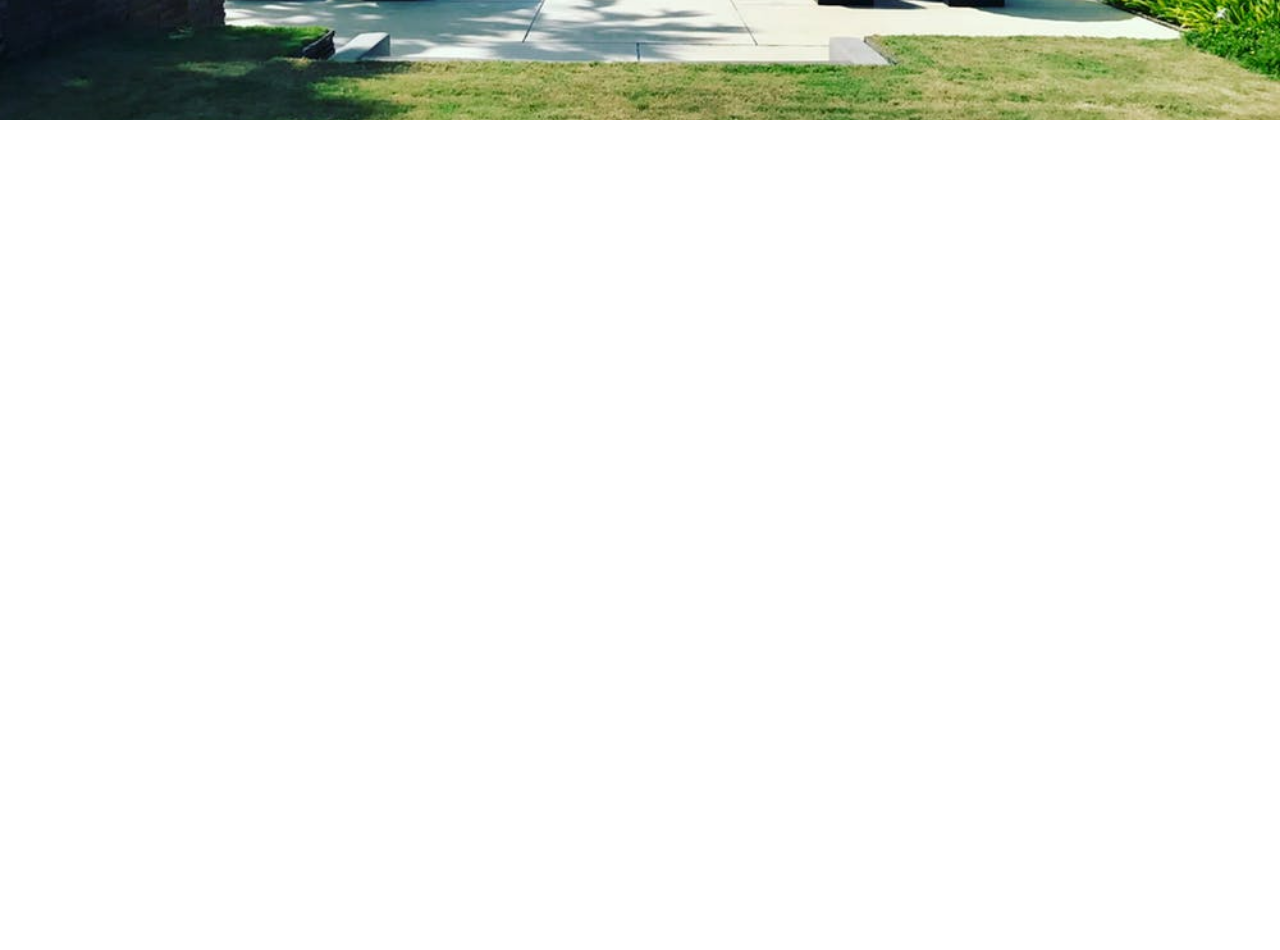
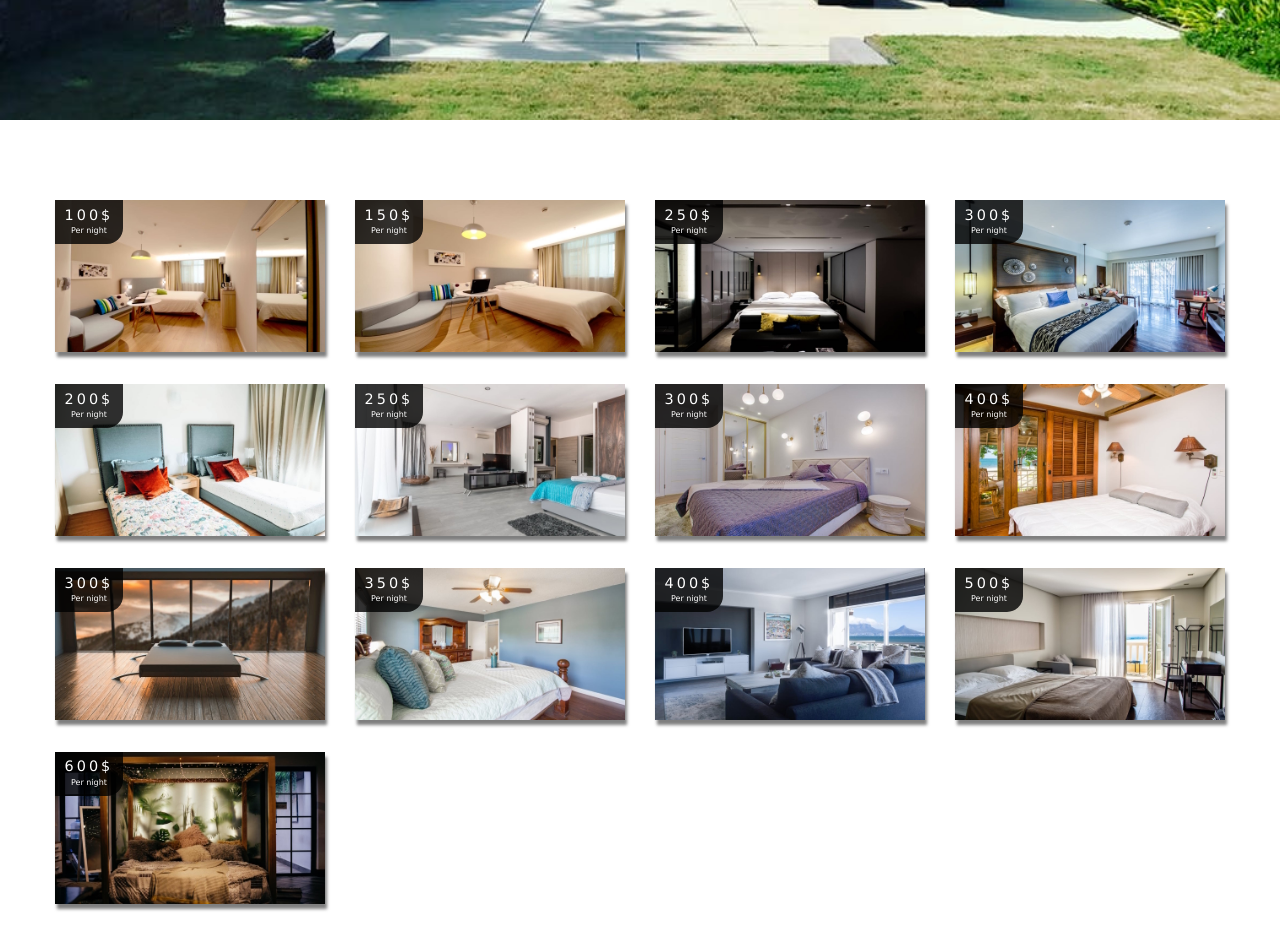
Before and after one commit to mohamed-bouzerouata/Beach_Resort, a React (Create React App) app in the folder my-resort/: page /Rooms in a window 1280 px wide. Shown: the part 680-1630 px from the top of the page. Before the commit the page ends 800 px from the top, so only its background shows below. Built offline with nearby package versions, Linux system fonts and the light colour scheme.

Commit message:
Rooms filter and lists

```diff
--- a/my-resort/src/Pages/Rooms.js
+++ b/my-resort/src/Pages/Rooms.js
@@ -2,10 +2,12 @@ import React, { Component } from 'react'
 import Hero from '../components/Hero'
 import Navbar from '../components/Navbar'
 import Banner from '../components/Banner'
+import RoomContainer from '../components/RoomContainer'
 
 class Rooms extends Component {
     render() {
         return (
+            <>
                 <div>
                     <Navbar />
                     <Hero>
@@ -14,6 +16,8 @@ class Rooms extends Component {
                         </Banner>
                     </Hero>
                 </div>
+                <RoomContainer />
+            </>
         )
     }
 }
--- a/my-resort/src/Pages/SingleRoom.js
+++ b/my-resort/src/Pages/SingleRoom.js
@@ -1,6 +1,8 @@
 import React, { Component } from 'react'
 import { MyContext } from '../UseContext'
 import { Link } from 'react-router-dom'
+import Hero from '../components/Hero'
+import Banner from '../components/Banner'
 
 class SingleRoom extends Component {
     constructor(props) {
@@ -31,10 +33,24 @@ class SingleRoom extends Component {
                 </div>
             );
         }
+        const {
+            name,
+            description ,
+            capacity,
+            size,
+            price,
+            extras,
+            breakfast,
+            pets,
+            images } = room
         return (
-            <div>
-
-            </div>
+            <Hero>
+                <Banner title={`${name} room`}>
+                    <Link to='/rooms' className='btn-primary'>
+                        Back to rooms
+                    </Link>
+                </Banner>
+            </Hero>
         )
     }
 }
--- a/my-resort/src/UseContext.js
+++ b/my-resort/src/UseContext.js
@@ -13,6 +13,16 @@ class UseContext extends Component {
             sortedRooms : [],
             featuredRooms : [],
             loading : true,
+            type : 'all',
+            capacity : 0,
+            price: 0,
+            minPrice : 0,
+            maxPrice : 0,
+            size: 0,
+            minSize: 0,
+            maxSize: 0,
+            breakfast : false,
+            pets: false
         }
     }
 
@@ -20,6 +30,7 @@ class UseContext extends Component {
         // getData
         let rooms = this.formatData(items)
         let featuredRooms = rooms.filter(room => room.featured === true )
+
         this.setState({
             rooms,
             sortedRooms: rooms,
@@ -62,4 +73,4 @@ class UseContext extends Component {
     }
 }
 
-export { MyContext,  UseContext }
+export { MyContext,  UseContext, UserConsumer }
--- a/my-resort/src/components/FeaturedRooms.js
+++ b/my-resort/src/components/FeaturedRooms.js
@@ -9,7 +9,6 @@ class FeaturedRooms extends Component {
 
     render() {
         let { loading, featuredRooms} = this.context;
-        console.log(featuredRooms)
         let room = featuredRooms.map(room => {
             return <Room  key={room.id}  room={room} />
         })
--- /dev/null
+++ b/my-resort/src/components/RoomContainer.js
@@ -0,0 +1,25 @@
+import React from 'react'
+import { RoomFilter } from './RoomFilter'
+import RoomList from './RoomList'
+import { UserConsumer, MyContext } from '../UseContext'
+import Rooms from '../Pages/Rooms'
+
+const RoomContainer = () => {
+    return (
+        <UserConsumer>
+            {value => {
+                const {loading, rooms, sortedRooms } = value
+                console.log(value)
+                return(
+                    <>
+                        <RoomFilter />
+                        <RoomList key={rooms.id} rooms={rooms} />
+                    </>
+                )
+            }}
+
+        </UserConsumer>
+    )
+}
+
+export default RoomContainer
--- /dev/null
+++ b/my-resort/src/components/RoomFilter.js
@@ -0,0 +1,9 @@
+import React from 'react'
+
+export const RoomFilter = () => {
+    return (
+        <div>
+
+        </div>
+    )
+}
--- /dev/null
+++ b/my-resort/src/components/RoomList.js
@@ -0,0 +1,24 @@
+import React from 'react'
+import Room from './Room'
+
+const RoomList = ({rooms}) => {
+    if (rooms.length === 0 ) {
+        return(
+            <div className='empty-search'>
+                <h3>Unfortunately no rooms matched your search parameters </h3>
+            </div>
+        )
+    }
+    return (
+        <section className='roomslist'>
+            <div className='roomslist-center'>
+
+                {rooms.map(item => {
+                    return <Room key={item.id} room={item} />
+                })}
+            </div>
+        </section>
+    )
+}
+
+export default RoomList
```
Also changed, not shown: my-resort/src/components/Styles/HeroStyles.js (added, +9 -0 lines). Lines whose indentation alone changed are shown as unchanged.
